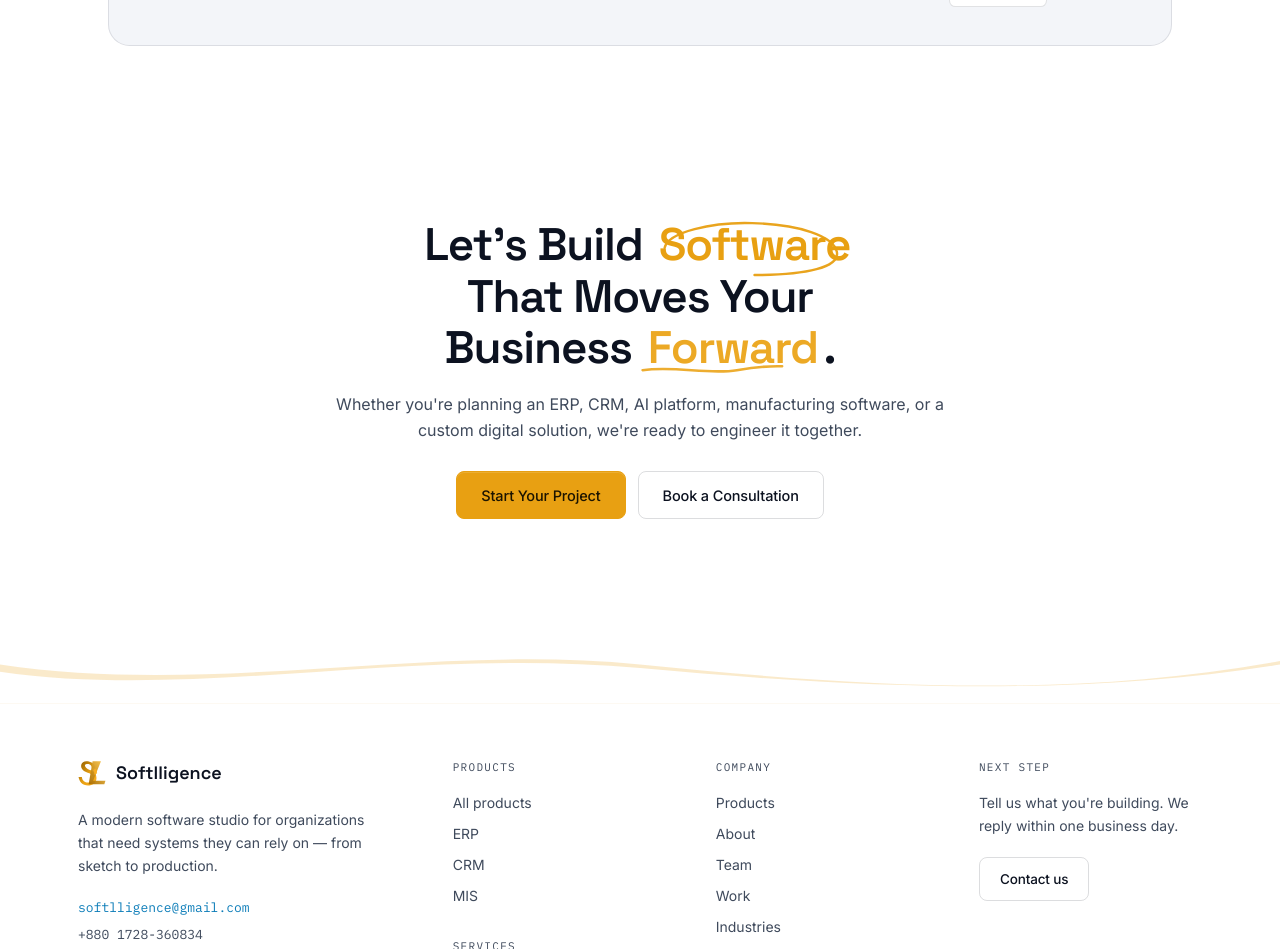
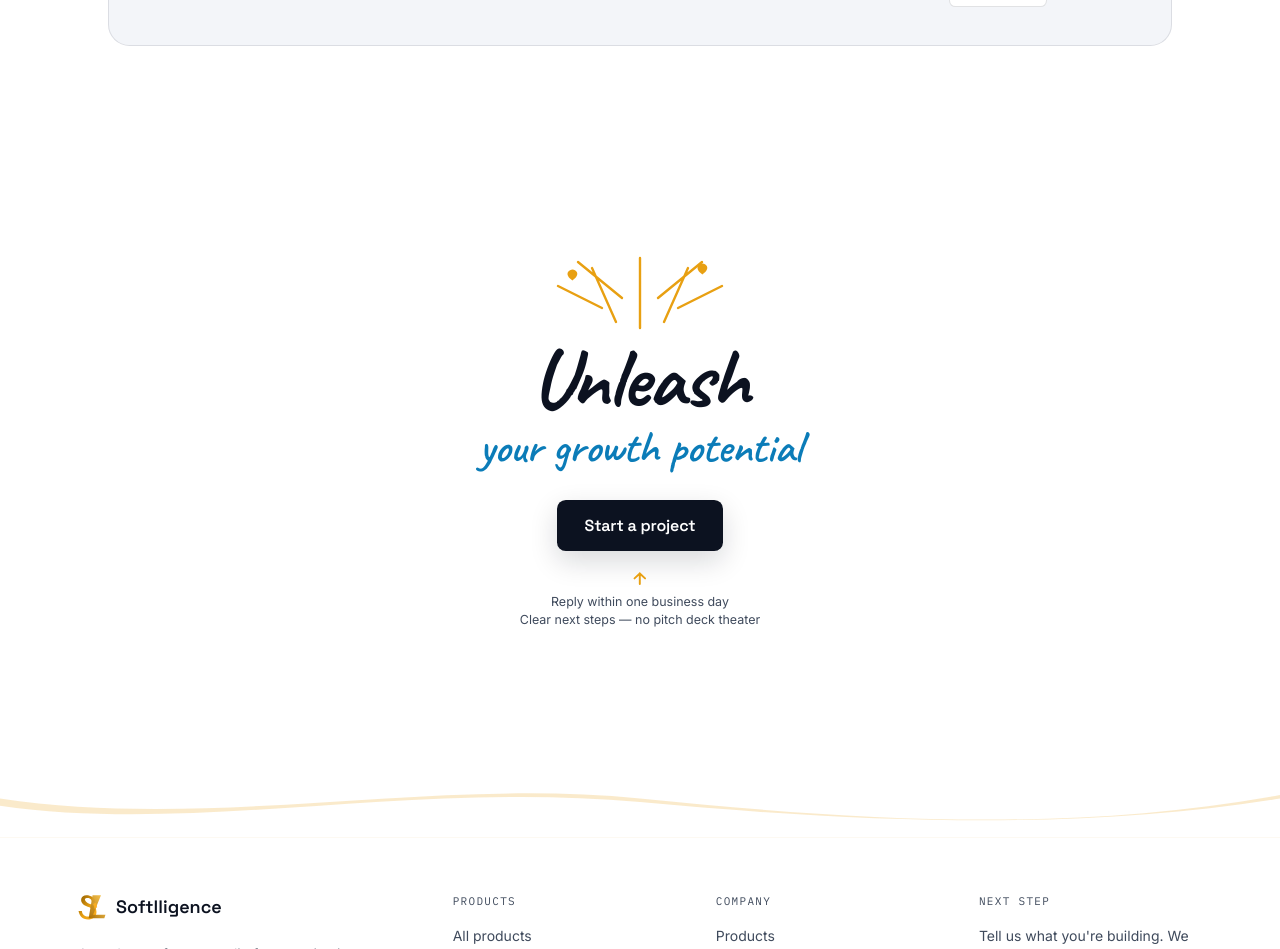
Before and after one commit to hossaintaufiq/Softlligence, a Next.js app in the folder frontend/: page / in a window 1280 px wide. Shown: the part 9120-10069 px from the top of the page. Built offline with nearby package versions, Linux system fonts and the light colour scheme.

Commit message:
last section is updated

```diff
--- a/frontend/src/components/home-page/HomeFinalCta.tsx
+++ b/frontend/src/components/home-page/HomeFinalCta.tsx
@@ -1,27 +1,55 @@
-import { Button } from "@/components/ui/Button";
+import Link from "next/link";
 import { Container } from "@/components/ui/Section";
 import { pageRoutes } from "@/lib/navigation";
-import { SketchHeadline, SketchMark } from "@/components/ui/SketchHeadline";
 
 export function HomeFinalCta() {
   return (
     <section className="hp-cta" id="contact" aria-labelledby="hp-cta-title">
       <Container className="hp-cta__inner">
-        <SketchHeadline id="hp-cta-title" className="sketch-headline--cta">
-          Let&apos;s Build <SketchMark type="circle">Software</SketchMark> That Moves Your Business{" "}
-          <SketchMark type="underline">Forward</SketchMark>.
-        </SketchHeadline>
-        <p>
-          Whether you&apos;re planning an ERP, CRM, AI platform, manufacturing software, or a custom
-          digital solution, we&apos;re ready to engineer it together.
-        </p>
-        <div className="hp-cta__actions">
-          <Button href={pageRoutes.contact} size="lg" className="hp-magnetic">
-            Start Your Project
-          </Button>
-          <Button href={pageRoutes.contact} variant="outline" size="lg" className="hp-magnetic">
-            Book a Consultation
-          </Button>
+        <div className="hp-cta__burst" aria-hidden="true">
+          <svg className="hp-cta__spark" viewBox="0 0 220 90" fill="none">
+            <path
+              d="M110 78V8M86 72L62 18M134 72L158 18M72 58L28 36M148 58L192 36M92 48L48 12M128 48L172 12"
+              stroke="currentColor"
+              strokeWidth="2.4"
+              strokeLinecap="round"
+            />
+            <path
+              d="M38 22c2.2-3.4 7-3.4 8.8 0 1.4 2.6-.2 5.6-4.4 8.4-4.2-2.8-5.8-5.8-4.4-8.4Z"
+              fill="currentColor"
+            />
+            <path
+              d="M168 16c2.2-3.4 7-3.4 8.8 0 1.4 2.6-.2 5.6-4.4 8.4-4.2-2.8-5.8-5.8-4.4-8.4Z"
+              fill="currentColor"
+            />
+          </svg>
+        </div>
+
+        <h2 id="hp-cta-title" className="hp-cta__title">
+          <span className="hp-cta__title-lead">Unleash</span>
+          <span className="hp-cta__title-rest">your growth potential</span>
+        </h2>
+
+        <Link href={pageRoutes.contact} className="hp-cta__btn">
+          Start a project
+        </Link>
+
+        <div className="hp-cta__note">
+          <svg className="hp-cta__up" viewBox="0 0 24 20" aria-hidden="true">
+            <path
+              d="M12 16V4M12 4L6 9.5M12 4l6 5.5"
+              fill="none"
+              stroke="currentColor"
+              strokeWidth="2.2"
+              strokeLinecap="round"
+              strokeLinejoin="round"
+            />
+          </svg>
+          <p>
+            Reply within one business day
+            <br />
+            Clear next steps — no pitch deck theater
+          </p>
         </div>
       </Container>
     </section>
--- a/frontend/src/components/home-page/home-page.css
+++ b/frontend/src/components/home-page/home-page.css
@@ -1692,41 +1692,107 @@
   }
 }
 
-/* ── CTA ── */
+/* ── CTA — sketch finale ── */
 .hp-cta {
   position: relative;
-  padding: 5rem 0 6rem;
-  overflow: hidden;
+  z-index: 1;
+  padding: clamp(4.5rem, 10vw, 7rem) 0 clamp(5rem, 11vw, 7.5rem);
+  overflow: visible;
   text-align: center;
 }
 
 .hp-cta__inner {
   position: relative;
-}
-
-.hp-cta h2 {
-  margin: 0 auto 1rem;
-  max-width: 16ch;
+  display: flex;
+  flex-direction: column;
+  align-items: center;
+  max-width: 40rem;
+  margin-inline: auto;
+}
+
+.hp-cta__burst {
+  color: var(--theme-accent);
+  margin-bottom: -0.35rem;
+  line-height: 0;
+}
+
+.hp-cta__spark {
+  width: min(220px, 58vw);
+  height: auto;
+}
+
+.hp-cta__title {
+  margin: 0 0 1.75rem;
+  display: flex;
+  flex-direction: column;
+  align-items: center;
+  gap: 0.1em;
+  line-height: 1.05;
+}
+
+.hp-cta__title-lead {
+  font-family: var(--font-caveat), "Segoe Print", cursive;
+  font-size: clamp(3.2rem, 10vw, 5.25rem);
+  font-weight: 700;
+  letter-spacing: -0.02em;
+  color: #0c1220;
+}
+
+.hp-cta__title-rest {
+  font-family: var(--font-caveat), "Segoe Print", cursive;
+  font-size: clamp(1.85rem, 5.5vw, 2.85rem);
+  font-weight: 600;
+  letter-spacing: -0.01em;
+  color: var(--theme-accent-2);
+}
+
+.hp-cta__btn {
+  display: inline-flex;
+  align-items: center;
+  justify-content: center;
+  min-height: 3.1rem;
+  padding: 0.85rem 1.75rem;
+  border-radius: 0.55rem;
+  background: #0c1220;
+  color: #ffffff;
   font-family: var(--font-space-grotesk), system-ui, sans-serif;
-  font-size: clamp(1.8rem, 4.2vw, 2.85rem);
+  font-size: 1rem;
   font-weight: 600;
-  letter-spacing: -0.025em;
-  line-height: 1.08;
-}
-
-.hp-cta p {
-  margin: 0 auto 1.75rem;
-  max-width: 40rem;
-  font-size: 1rem;
-  line-height: 1.65;
-  color: var(--theme-text-dim);
-}
-
-.hp-cta__actions {
-  display: flex;
-  flex-wrap: wrap;
-  justify-content: center;
-  gap: 0.75rem;
+  letter-spacing: -0.01em;
+  text-decoration: none;
+  box-shadow: 0 10px 28px rgba(12, 18, 32, 0.16);
+  transition:
+    transform 0.2s ease,
+    background 0.2s ease,
+    box-shadow 0.2s ease;
+}
+
+.hp-cta__btn:hover {
+  background: color-mix(in srgb, var(--theme-accent-2) 35%, #0c1220);
+  transform: translateY(-2px);
+  box-shadow: 0 14px 32px rgba(12, 18, 32, 0.2);
+}
+
+.hp-cta__note {
+  margin-top: 1.15rem;
+  display: flex;
+  flex-direction: column;
+  align-items: center;
+  gap: 0.35rem;
+}
+
+.hp-cta__up {
+  width: 1.35rem;
+  height: 1.1rem;
+  color: var(--theme-accent);
+}
+
+.hp-cta__note p {
+  margin: 0;
+  max-width: 18rem;
+  font-size: 0.78rem;
+  line-height: 1.45;
+  color: var(--theme-text-dim);
 }
 
 /* ── Motion ── */
```
